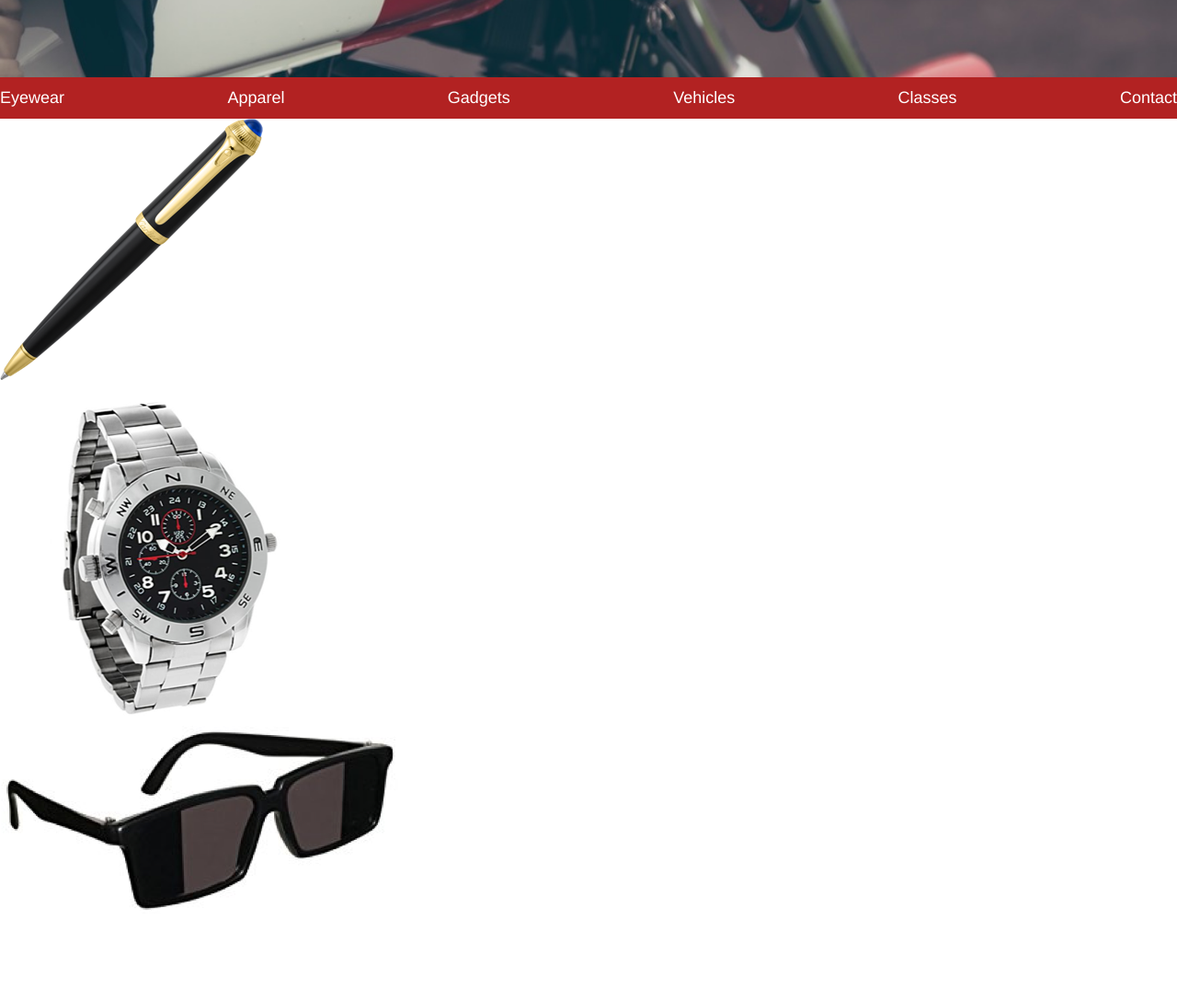
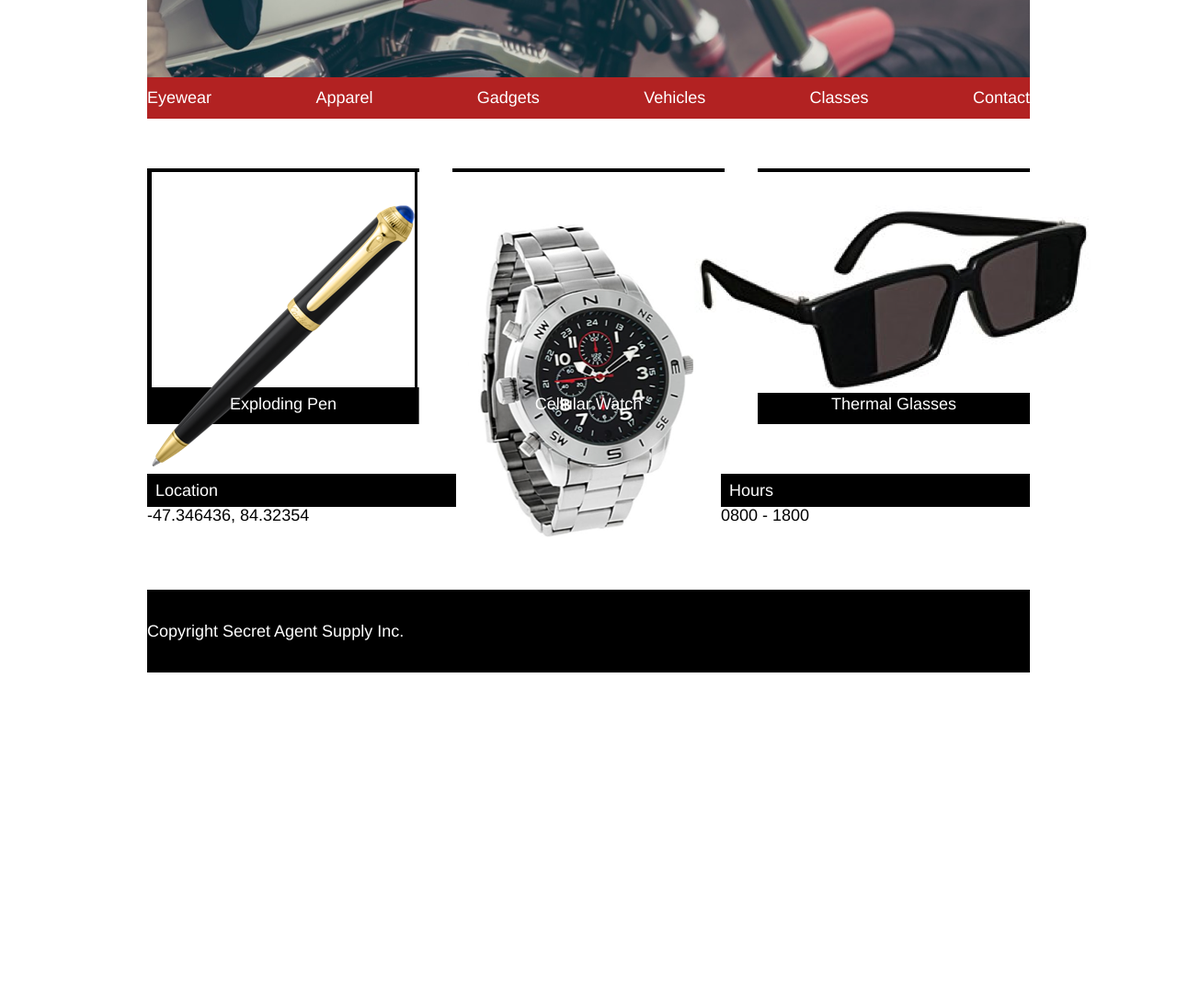
Before and after one commit to racheleeva/secretagentsupply, a plain HTML site: page index.html in a window 1280 px wide. Shown: the part 420-1507 px from the top of the page at 92% size. After the commit the page ends 1151 px from the top, so only its background shows below. Drawn offline with Linux system fonts and the light colour scheme.

Commit message:
Style most of desktop page.

```diff
--- a/index.html
+++ b/index.html
@@ -36,15 +36,21 @@
 <!--Product Grid-->
       <div class="product-grid">
         <div class="product">
-          <img src="resources/images/pen.png">
+          <div class="product-image">
+            <img src="resources/images/pen.png">
+          </div>
           <span>Exploding Pen</span>
         </div>
         <div class="product">
-          <img src="resources/images/watch.png">
+          <div class="product-image">
+            <img src="resources/images/watch.png">
+          </div>
           <span>Cellular Watch</span>
         </div>
         <div class="product">
-          <img src="resources/images/glasses.png">
+          <div class="product-image">
+            <img src="resources/images/glasses.png">
+          </div>
           <span>Thermal Glasses</span>
         </div>
       </div>
--- a/resources/css/style.css
+++ b/resources/css/style.css
@@ -4,11 +4,11 @@ html {
   color: white;
 }
 
-/*
 .container {
   width: 960px;
+  margin: auto;
 }
-*/
+
 
 header {
   background-color: black;
@@ -58,3 +58,65 @@ nav ul {
   padding-bottom: 0.75rem;
   background-color: firebrick;
 }
+
+.product-grid {
+  display: flex;
+  justify-content: space-between;
+  align-items: center;
+}
+
+.product-grid .product {
+  width: 30%;
+  border: 4px solid black;
+  margin-top: 3rem;
+  background-color: black;
+  display: flex;
+  flex-direction: column;
+  align-items: center;
+}
+
+.product-image {
+  background-color: white;
+  height: 9rem;
+  padding: 2rem 0;
+/*
+  display: flex;
+  justify-content: center;
+  align-items: center;
+  */
+}
+
+.product span {
+  padding: 0.5rem;
+}
+
+.location {
+  display: flex;
+  justify-content: space-between;
+  align-items: center;
+}
+
+.location .product {
+  width: 35%;
+  margin-top: 3rem;
+  background-color: black;
+  display: flex;
+  flex-direction: column;
+}
+
+.location p {
+  color: black;
+  background-color: white;
+}
+
+.location span {
+  padding-top: 1rem 2rem;
+}
+
+footer {
+  margin-top: 4rem;
+  background-color: black;
+  height: 5rem;
+  display: flex;
+  align-items: center;
+}
```
